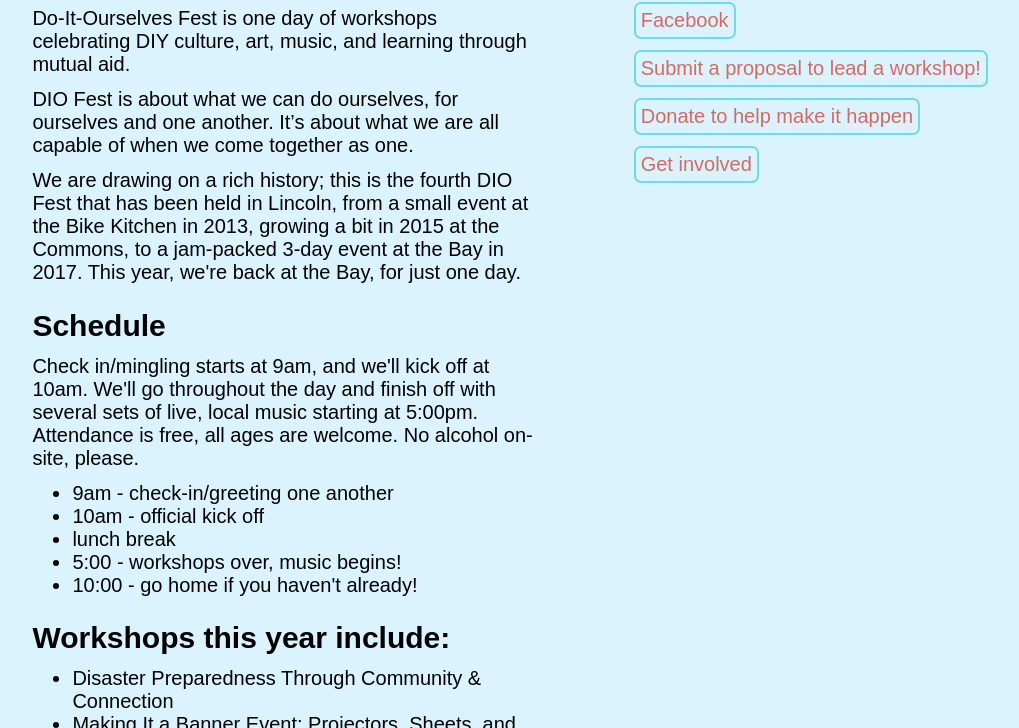
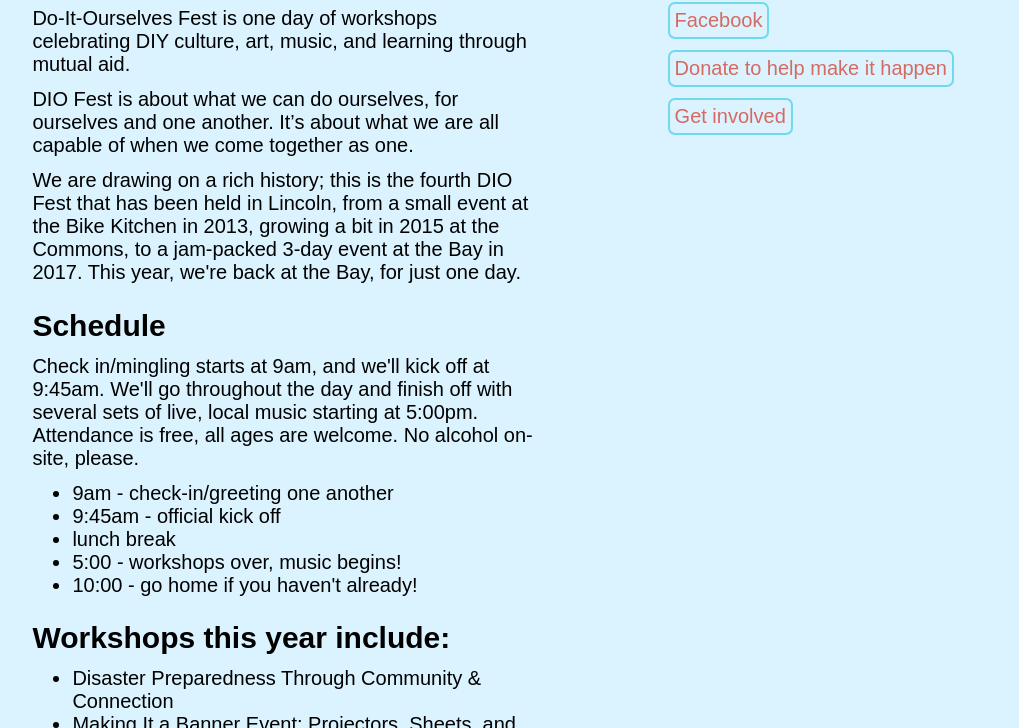
Before and after one commit to clottman/diolnk, an Eleventy site: page src/index.njk in a window 1280 px wide. Shown: the part 437-1165 px from the top of the page, without its empty margins (102-1121 px from the left). Built offline with nearby package versions, Linux system fonts and the light colour scheme; Eleventy itself is replaced by a stand-in of ours; files that its build step writes are made by us from their sources; a web font is replaced by a local one.

Commit message:
update time to 9:45, remove proposal submission

```diff
--- a/src/index.njk
+++ b/src/index.njk
@@ -21,12 +21,12 @@
 
         <h2>Schedule</h2>
         <p>
-            Check in/mingling starts at 9am, and we'll kick off at 10am. We'll go throughout the day and finish off with several sets of live, local music starting at 5:00pm.
+            Check in/mingling starts at 9am, and we'll kick off at 9:45am. We'll go throughout the day and finish off with several sets of live, local music starting at 5:00pm.
             Attendance is free, all ages are welcome. No alcohol on-site, please.
         </p>
         <ul>
             <li>9am - check-in/greeting one another</li>
-            <li>10am - official kick off</li>
+            <li>9:45am - official kick off</li>
             <li>lunch break</li>
             <li>5:00 - workshops over, music begins!</li>
             <li>10:00 - go home if you haven't already!</li>
@@ -51,7 +51,6 @@
         <ul class="links">
             <li><a href="https://www.instagram.com/doitourselvesfest/">Instagram</a></li>
             <li><a href="https://www.facebook.com/doitourselvesfest">Facebook</a></li>
-            <li><a href="https://forms.gle/3S4bgkCS6g1dhDXG8">Submit a proposal to lead a workshop!</a></li>
             <li><a href="https://www.gofundme.com/f/bring-back-doitourselves-fest-in-lincoln">Donate to help make it happen</a></li>
             <li><a href="https://forms.gle/csWeh5Cdsw97drnm7">Get involved</a></li>
         </ul>
```
